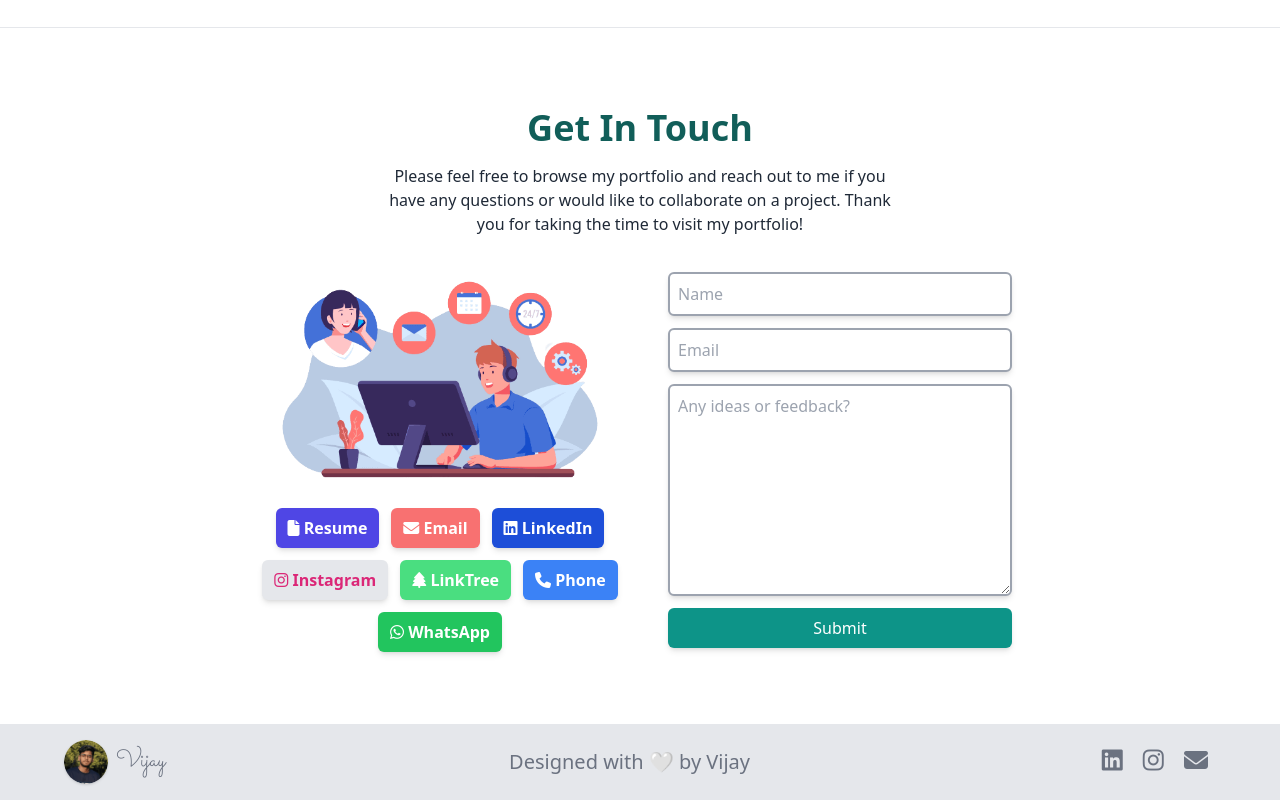
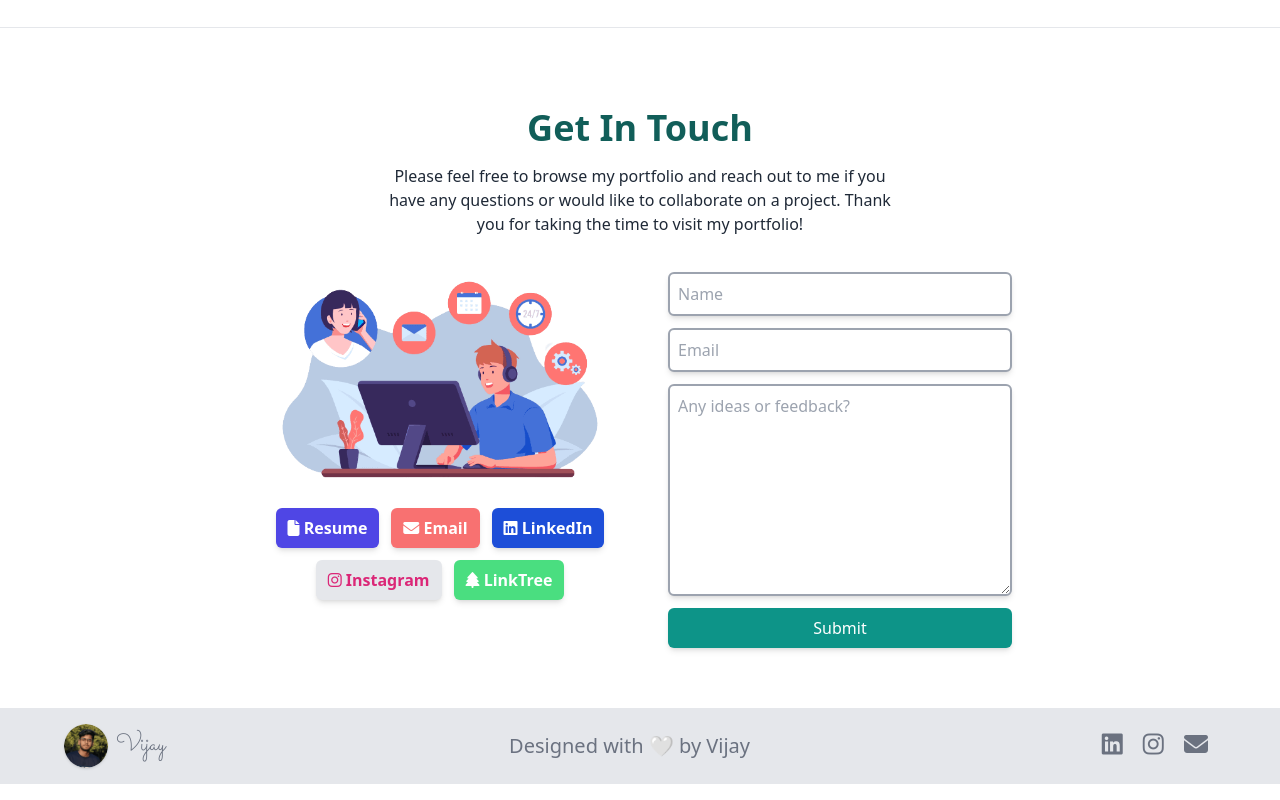
Before and after one commit to Vijay-CPP/portfolio-tailwind, a website: page public/index.html in a window 1280 px wide. Shown: the part 2539-3339 px from the top of the page. Drawn offline with Linux system fonts and the light colour scheme.

Commit message:
Removed personal details

```diff
--- a/public/index.html
+++ b/public/index.html
@@ -392,12 +392,6 @@
                     <a class="px-3 p-2 hover:shadow-xl transition ease-in-out duration-500 bg-green-400 rounded-md text-white font-semibold shadow-md"
                         href="https://linktr.ee/vijay_cpp" target="_blank"><i class="fa-solid fa-tree"></i> LinkTree</a>
 
-                    <a class="px-3 p-2 hover:shadow-xl transition ease-in-out duration-500 bg-blue-500 rounded-md text-white font-semibold shadow-md"
-                        href="tel:918617328030" target="_blank"><i class="fa-solid fa-phone"></i> Phone</a>
-
-                    <a class="px-3 p-2 hover:shadow-xl transition ease-in-out duration-500 bg-green-500 rounded-md text-white font-semibold shadow-md"
-                        href="https://wa.me/918617328030" target="_blank"><i class="fa-brands fa-whatsapp"></i>
-                        WhatsApp</a>
                 </div>
             </div>
 
```
